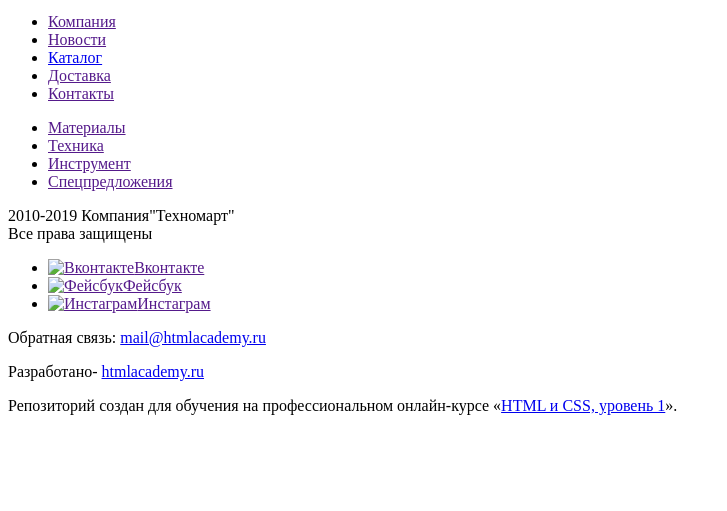
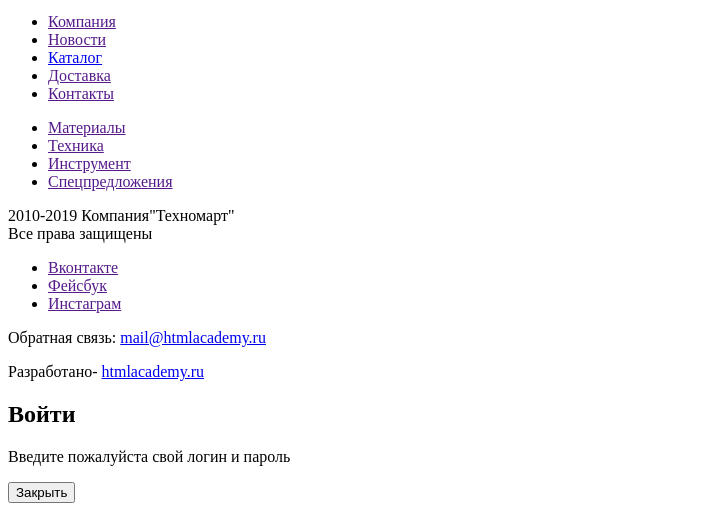
Before and after one commit to Stirikt/1257659-technomart-29, a plain HTML site: page index.html in a window 1280 px wide. Shown: the part 489-1000 px from the top of the page, without its empty margins (0-727 px from the left). Before the commit the page ends 920 px from the top, so only its background shows below. Drawn offline with Linux system fonts and the light colour scheme.

Commit message:
добавил "войти" заранее,и убрал название altов у картинок в footer

```diff
--- a/index.html
+++ b/index.html
@@ -74,9 +74,9 @@
         <p>2010-2019 Компания"Техномарт"<br>Все права защищены</p>
       <section>
         <ul>
-          <li><a href=""><img src="" alt="Вконтакте">Вконтакте</a></li>
-          <li><a href=""><img src="" alt="Фейсбук">Фейсбук</a></li>
-          <li><a href=""><img src="" alt="Инстаграм">Инстаграм</a></li>
+          <li><a href=""><img src="" alt="">Вконтакте</a></li>
+          <li><a href=""><img src="" alt="">Фейсбук</a></li>
+          <li><a href=""><img src="" alt="">Инстаграм</a></li>
         </ul>
       </section>
       <p>
@@ -87,12 +87,14 @@
          Разработано-
          <a href="https://htmlacademy.ru">htmlacademy.ru</a>
        </p>
+     </footer>
 
-
-
-    </footer>
-
-    <p>Репозиторий создан для обучения на профессиональном онлайн‑курсе «<a href="https://htmlacademy.ru/intensive/htmlcss">HTML и CSS, уровень 1</a>».</p>
+     <section>
+       <h2>Войти</h2>
+       <p>Введите пожалуйста свой логин и пароль</p>
+       <!--Здесь будет форма-->
+       <button type="button">Закрыть</button>
+     </section>
 
   </body>
 </html>
```
